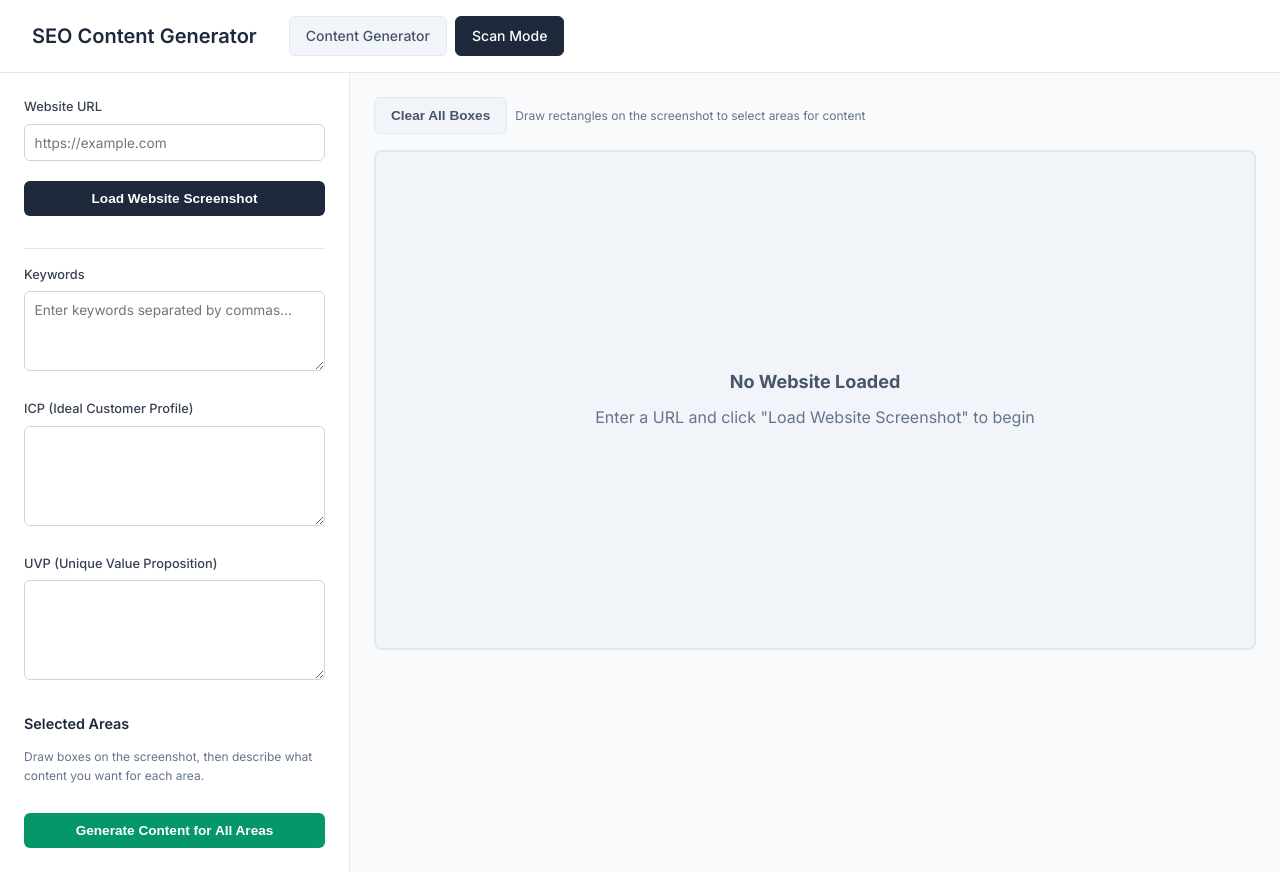
After one commit to iabhinavsr-eng/Webware-Content-Studio, a Flask app: page /scan in a window 1280 px wide. The commit adds this page. Run offline with Flask 3, Linux system fonts and the light colour scheme.

Commit message:
Add a scan mode for generating website content based on highlighted areas
Introduce a new "Scan Mode" feature with a dedicated route (`/scan`). This mode allows users to input a URL, and a new POST endpoint (`/scan/generate`) handles content generation for specified website areas using the OpenAI API. The `main.py` file is updated with these routes, and `index.html` now includes a link to the new scan mode page. A new `scan.html` template is created to provide the UI for this feature.

Replit-Commit-Author: Agent
Replit-Commit-Session-Id: 6dd030f3-a828-43db-aab4-a56b52d7eee7
Replit-Commit-Checkpoint-Type: intermediate_checkpoint
Replit-Commit-Event-Id: 79e5d347-be75-46e4-948b-6347500013b0
Replit-Commit-Screenshot-Url: https://storage.googleapis.com/screenshot-production-us-central1/f970e081-ed84-4fbd-bbf5-14f461b549f7/6dd030f3-a828-43db-aab4-a56b52d7eee7/3ITjGbd
Replit-Helium-Checkpoint-Created: true

```diff
--- a/main.py
+++ b/main.py
@@ -2,7 +2,7 @@ import json
 import logging
 import os
 
-from flask import Flask, render_template, request
+from flask import Flask, render_template, request, jsonify
 from openai import OpenAI
 
 logging.basicConfig(level=logging.DEBUG)
@@ -513,5 +513,74 @@ UVP:
     )
 
 
+@app.route("/scan", methods=["GET"])
+def scan():
+    return render_template("scan.html")
+
+
+@app.route("/scan/generate", methods=["POST"])
+def scan_generate():
+    try:
+        data = request.get_json()
+        icp = data.get("icp", "")
+        uvp = data.get("uvp", "")
+        keywords = data.get("keywords", "")
+        areas = data.get("areas", [])
+
+        if not areas:
+            return jsonify({"error": "No areas provided"})
+
+        keywords_section = ""
+        if keywords:
+            keywords_section = f"""
+Target Keywords (integrate naturally):
+{keywords}
+"""
+
+        system_prompt = f"""You are an expert SEO website copywriter. Generate content for specific areas of a website.
+
+RULES:
+- Use British English
+- Professional, direct tone
+- No hype language
+- Integrate keywords naturally
+- Output plain text only (no markdown, no formatting)
+
+ICP (Ideal Customer Profile):
+{icp}
+
+UVP (Unique Value Proposition):
+{uvp}
+{keywords_section}
+For each area, generate appropriate content based on the description provided. Keep content concise and focused on the specific element type (headline, paragraph, CTA, etc.).
+"""
+
+        results = []
+        for area in areas:
+            user_message = f"""Generate content for Area {area['areaNumber']}:
+
+Description: {area['description']}
+
+Provide ONLY the content text, no labels or explanations. Match the content type described (if it's a headline, write a headline; if it's a paragraph, write a paragraph, etc.)."""
+
+            try:
+                content = call_openai(system_prompt, user_message, "gpt-4.1-mini")
+                results.append({
+                    "id": area["id"],
+                    "content": content
+                })
+            except Exception as e:
+                results.append({
+                    "id": area["id"],
+                    "content": f"Error: {str(e)}"
+                })
+
+        return jsonify({"results": results})
+
+    except Exception as e:
+        logging.error(f"Scan generate error: {e}")
+        return jsonify({"error": str(e)})
+
+
 if __name__ == "__main__":
     app.run(host="0.0.0.0", port=5000, debug=True)
--- a/templates/index.html
+++ b/templates/index.html
@@ -137,7 +137,10 @@
 
     <div class="app-container">
         <div class="input-panel">
-            <h1>SEO Content Generator</h1>
+            <div style="display: flex; justify-content: space-between; align-items: center; margin-bottom: 1rem;">
+                <h1 style="margin-bottom: 0;">SEO Content Generator</h1>
+                <a href="/scan" style="font-size: 0.8rem; color: #3b82f6; text-decoration: none; font-weight: 500;">Scan Mode &rarr;</a>
+            </div>
 
             <form method="POST" action="/">
                 <div class="preset-buttons">
--- /dev/null
+++ b/templates/scan.html
@@ -0,0 +1,514 @@
+<!DOCTYPE html>
+<html lang="en">
+<head>
+    <meta charset="UTF-8">
+    <meta name="viewport" content="width=device-width, initial-scale=1.0">
+    <title>Scan Mode - SEO Content Generator</title>
+    <link rel="preconnect" href="https://fonts.googleapis.com">
+    <link rel="preconnect" href="https://fonts.gstatic.com" crossorigin>
+    <link href="https://fonts.googleapis.com/css2?family=Inter:wght@400;500;600;700&display=swap" rel="stylesheet">
+    <style>
+        * { margin: 0; padding: 0; box-sizing: border-box; }
+        body { font-family: 'Inter', -apple-system, BlinkMacSystemFont, sans-serif; background-color: #f8fafc; color: #1e293b; line-height: 1.6; }
+
+        .app-header {
+            background: white;
+            border-bottom: 1px solid #e2e8f0;
+            padding: 1rem 2rem;
+            display: flex;
+            align-items: center;
+            gap: 2rem;
+        }
+        .app-header h1 { font-size: 1.25rem; font-weight: 600; }
+        .nav-tabs { display: flex; gap: 0.5rem; }
+        .nav-tab {
+            padding: 0.5rem 1rem;
+            background: #f1f5f9;
+            border: 1px solid #e2e8f0;
+            border-radius: 0.375rem;
+            text-decoration: none;
+            color: #475569;
+            font-size: 0.875rem;
+            font-weight: 500;
+        }
+        .nav-tab:hover { background: #e2e8f0; }
+        .nav-tab.active { background: #1e293b; color: white; border-color: #1e293b; }
+
+        .main-container { display: grid; grid-template-columns: 350px 1fr; min-height: calc(100vh - 60px); }
+
+        .sidebar {
+            background: white;
+            border-right: 1px solid #e2e8f0;
+            padding: 1.5rem;
+            overflow-y: auto;
+        }
+
+        .form-group { margin-bottom: 1.25rem; }
+        label { display: block; font-weight: 500; font-size: 0.8rem; color: #374151; margin-bottom: 0.4rem; }
+        input, textarea {
+            width: 100%;
+            padding: 0.6rem;
+            font-size: 0.85rem;
+            font-family: inherit;
+            border: 1px solid #d1d5db;
+            border-radius: 0.375rem;
+        }
+        input:focus, textarea:focus { outline: none; border-color: #3b82f6; box-shadow: 0 0 0 2px rgba(59, 130, 246, 0.1); }
+        textarea { resize: vertical; min-height: 80px; }
+
+        .btn {
+            padding: 0.6rem 1rem;
+            font-size: 0.85rem;
+            font-weight: 600;
+            border: none;
+            border-radius: 0.375rem;
+            cursor: pointer;
+            transition: all 0.2s;
+        }
+        .btn-primary { background: #1e293b; color: white; }
+        .btn-primary:hover { background: #334155; }
+        .btn-secondary { background: #f1f5f9; color: #475569; border: 1px solid #e2e8f0; }
+        .btn-secondary:hover { background: #e2e8f0; }
+        .btn-success { background: #059669; color: white; }
+        .btn-success:hover { background: #047857; }
+        .btn-danger { background: #dc2626; color: white; }
+        .btn-danger:hover { background: #b91c1c; }
+
+        .canvas-container {
+            padding: 1.5rem;
+            display: flex;
+            flex-direction: column;
+            gap: 1rem;
+        }
+
+        .toolbar {
+            display: flex;
+            gap: 0.5rem;
+            align-items: center;
+            flex-wrap: wrap;
+        }
+
+        .screenshot-wrapper {
+            position: relative;
+            border: 2px solid #e2e8f0;
+            border-radius: 0.5rem;
+            overflow: hidden;
+            background: #f1f5f9;
+            min-height: 500px;
+        }
+
+        .screenshot-img {
+            display: block;
+            max-width: 100%;
+            height: auto;
+        }
+
+        .canvas-overlay {
+            position: absolute;
+            top: 0;
+            left: 0;
+            cursor: crosshair;
+        }
+
+        .empty-state {
+            display: flex;
+            flex-direction: column;
+            align-items: center;
+            justify-content: center;
+            height: 100%;
+            min-height: 400px;
+            color: #64748b;
+            text-align: center;
+        }
+        .empty-state h3 { font-size: 1.125rem; margin-bottom: 0.5rem; color: #475569; }
+
+        .boxes-list { margin-top: 1.5rem; }
+        .boxes-list h3 { font-size: 0.9rem; font-weight: 600; margin-bottom: 0.75rem; }
+
+        .box-item {
+            background: #f8fafc;
+            border: 1px solid #e2e8f0;
+            border-radius: 0.375rem;
+            padding: 0.75rem;
+            margin-bottom: 0.75rem;
+        }
+        .box-item-header {
+            display: flex;
+            justify-content: space-between;
+            align-items: center;
+            margin-bottom: 0.5rem;
+        }
+        .box-item-title { font-size: 0.8rem; font-weight: 600; color: #374151; }
+        .box-item-delete {
+            background: none;
+            border: none;
+            color: #dc2626;
+            cursor: pointer;
+            font-size: 0.75rem;
+        }
+        .box-item textarea { min-height: 60px; font-size: 0.8rem; }
+
+        .generated-content {
+            margin-top: 0.5rem;
+            padding: 0.75rem;
+            background: #f0fdf4;
+            border: 1px solid #bbf7d0;
+            border-radius: 0.375rem;
+            font-size: 0.8rem;
+            line-height: 1.6;
+        }
+        .generated-content-header {
+            font-weight: 600;
+            color: #166534;
+            margin-bottom: 0.25rem;
+            font-size: 0.75rem;
+        }
+
+        .loading {
+            opacity: 0.6;
+            pointer-events: none;
+        }
+
+        .status-bar {
+            font-size: 0.75rem;
+            color: #64748b;
+            padding: 0.5rem 0;
+        }
+
+        .box-colors {
+            --box-1: #3b82f6;
+            --box-2: #10b981;
+            --box-3: #f59e0b;
+            --box-4: #ef4444;
+            --box-5: #8b5cf6;
+            --box-6: #ec4899;
+        }
+    </style>
+</head>
+<body>
+    <div class="app-header">
+        <h1>SEO Content Generator</h1>
+        <div class="nav-tabs">
+            <a href="/" class="nav-tab">Content Generator</a>
+            <a href="/scan" class="nav-tab active">Scan Mode</a>
+        </div>
+    </div>
+
+    <div class="main-container">
+        <div class="sidebar">
+            <div class="form-group">
+                <label for="scan-url">Website URL</label>
+                <input type="text" id="scan-url" placeholder="https://example.com" value="{{ url or '' }}">
+            </div>
+            <button type="button" class="btn btn-primary" id="load-btn" style="width: 100%; margin-bottom: 1rem;">Load Website Screenshot</button>
+
+            <hr style="border: none; border-top: 1px solid #e2e8f0; margin: 1rem 0;">
+
+            <div class="form-group">
+                <label for="scan-keywords">Keywords</label>
+                <textarea id="scan-keywords" placeholder="Enter keywords separated by commas...">{{ keywords or '' }}</textarea>
+            </div>
+
+            <div class="form-group">
+                <label for="scan-icp">ICP (Ideal Customer Profile)</label>
+                <textarea id="scan-icp" style="min-height: 100px;">{{ icp or '' }}</textarea>
+            </div>
+
+            <div class="form-group">
+                <label for="scan-uvp">UVP (Unique Value Proposition)</label>
+                <textarea id="scan-uvp" style="min-height: 100px;">{{ uvp or '' }}</textarea>
+            </div>
+
+            <div class="boxes-list" id="boxes-list">
+                <h3>Selected Areas</h3>
+                <p style="font-size: 0.75rem; color: #64748b; margin-bottom: 0.75rem;">Draw boxes on the screenshot, then describe what content you want for each area.</p>
+                <div id="box-items"></div>
+            </div>
+
+            <button type="button" class="btn btn-success" id="generate-all-btn" style="width: 100%; margin-top: 1rem;" disabled>Generate Content for All Areas</button>
+        </div>
+
+        <div class="canvas-container">
+            <div class="toolbar">
+                <button type="button" class="btn btn-secondary" id="clear-boxes-btn">Clear All Boxes</button>
+                <span class="status-bar" id="status-bar">Draw rectangles on the screenshot to select areas for content</span>
+            </div>
+
+            <div class="screenshot-wrapper" id="screenshot-wrapper">
+                <div class="empty-state" id="empty-state">
+                    <h3>No Website Loaded</h3>
+                    <p>Enter a URL and click "Load Website Screenshot" to begin</p>
+                </div>
+                <img src="" alt="Website screenshot" class="screenshot-img" id="screenshot-img" style="display: none;">
+                <canvas id="canvas-overlay" class="canvas-overlay" style="display: none;"></canvas>
+            </div>
+        </div>
+    </div>
+
+    <script>
+        const BOX_COLORS = ['#3b82f6', '#10b981', '#f59e0b', '#ef4444', '#8b5cf6', '#ec4899'];
+        let boxes = [];
+        let isDrawing = false;
+        let startX, startY;
+        let canvas, ctx;
+        let screenshotLoaded = false;
+
+        document.addEventListener('DOMContentLoaded', function() {
+            canvas = document.getElementById('canvas-overlay');
+            ctx = canvas.getContext('2d');
+
+            document.getElementById('load-btn').addEventListener('click', loadScreenshot);
+            document.getElementById('clear-boxes-btn').addEventListener('click', clearAllBoxes);
+            document.getElementById('generate-all-btn').addEventListener('click', generateAllContent);
+
+            canvas.addEventListener('mousedown', startDrawing);
+            canvas.addEventListener('mousemove', draw);
+            canvas.addEventListener('mouseup', endDrawing);
+            canvas.addEventListener('mouseleave', endDrawing);
+        });
+
+        function loadScreenshot() {
+            let url = document.getElementById('scan-url').value.trim();
+            if (!url) {
+                alert('Please enter a URL');
+                return;
+            }
+
+            if (!url.startsWith('http://') && !url.startsWith('https://')) {
+                url = 'https://' + url;
+                document.getElementById('scan-url').value = url;
+            }
+
+            try {
+                new URL(url);
+            } catch (e) {
+                alert('Please enter a valid URL (e.g., https://example.com)');
+                return;
+            }
+
+            const loadBtn = document.getElementById('load-btn');
+            loadBtn.textContent = 'Loading...';
+            loadBtn.disabled = true;
+
+            const encodedUrl = encodeURIComponent(url);
+            const screenshotUrl = `https://image.thum.io/get/width/1200/crop/900/${url}`;
+            const img = document.getElementById('screenshot-img');
+
+            img.onload = function() {
+                document.getElementById('empty-state').style.display = 'none';
+                img.style.display = 'block';
+                canvas.style.display = 'block';
+
+                canvas.width = img.offsetWidth;
+                canvas.height = img.offsetHeight;
+
+                screenshotLoaded = true;
+                loadBtn.textContent = 'Load Website Screenshot';
+                loadBtn.disabled = false;
+
+                clearAllBoxes();
+                updateStatus('Screenshot loaded. Draw rectangles to select content areas.');
+            };
+
+            img.onerror = function() {
+                alert('Failed to load screenshot. Please check the URL and try again.');
+                loadBtn.textContent = 'Load Website Screenshot';
+                loadBtn.disabled = false;
+            };
+
+            img.src = screenshotUrl;
+        }
+
+        function startDrawing(e) {
+            if (!screenshotLoaded) return;
+            isDrawing = true;
+            const rect = canvas.getBoundingClientRect();
+            startX = e.clientX - rect.left;
+            startY = e.clientY - rect.top;
+        }
+
+        function draw(e) {
+            if (!isDrawing) return;
+            const rect = canvas.getBoundingClientRect();
+            const currentX = e.clientX - rect.left;
+            const currentY = e.clientY - rect.top;
+
+            redrawCanvas();
+
+            ctx.strokeStyle = BOX_COLORS[boxes.length % BOX_COLORS.length];
+            ctx.lineWidth = 2;
+            ctx.setLineDash([5, 5]);
+            ctx.strokeRect(startX, startY, currentX - startX, currentY - startY);
+            ctx.setLineDash([]);
+        }
+
+        function endDrawing(e) {
+            if (!isDrawing) return;
+            isDrawing = false;
+
+            const rect = canvas.getBoundingClientRect();
+            const endX = e.clientX - rect.left;
+            const endY = e.clientY - rect.top;
+
+            const width = Math.abs(endX - startX);
+            const height = Math.abs(endY - startY);
+
+            if (width < 20 || height < 20) {
+                redrawCanvas();
+                return;
+            }
+
+            const box = {
+                id: Date.now(),
+                x: Math.min(startX, endX),
+                y: Math.min(startY, endY),
+                width: width,
+                height: height,
+                color: BOX_COLORS[boxes.length % BOX_COLORS.length],
+                description: '',
+                generatedContent: ''
+            };
+
+            boxes.push(box);
+            redrawCanvas();
+            renderBoxList();
+            updateGenerateButton();
+            updateStatus(`Box ${boxes.length} added. Add a description in the sidebar.`);
+        }
+
+        function redrawCanvas() {
+            ctx.clearRect(0, 0, canvas.width, canvas.height);
+
+            boxes.forEach((box, index) => {
+                ctx.strokeStyle = box.color;
+                ctx.lineWidth = 3;
+                ctx.strokeRect(box.x, box.y, box.width, box.height);
+
+                ctx.fillStyle = box.color;
+                ctx.font = 'bold 14px Inter, sans-serif';
+                ctx.fillText(`${index + 1}`, box.x + 5, box.y + 18);
+
+                ctx.fillStyle = box.color + '20';
+                ctx.fillRect(box.x, box.y, box.width, box.height);
+            });
+        }
+
+        function renderBoxList() {
+            const container = document.getElementById('box-items');
+            container.innerHTML = boxes.map((box, index) => `
+                <div class="box-item" style="border-left: 4px solid ${box.color};">
+                    <div class="box-item-header">
+                        <span class="box-item-title">Area ${index + 1}</span>
+                        <button class="box-item-delete" onclick="deleteBox(${box.id})">Delete</button>
+                    </div>
+                    <textarea
+                        id="desc-${box.id}"
+                        placeholder="Describe what content should go here (e.g., 'Hero headline about our legal services', 'CTA button text', 'About section paragraph')..."
+                        onchange="updateBoxDescription(${box.id}, this.value)"
+                    >${box.description}</textarea>
+                    ${box.generatedContent ? `
+                        <div class="generated-content">
+                            <div class="generated-content-header">Generated Content:</div>
+                            ${box.generatedContent}
+                        </div>
+                    ` : ''}
+                </div>
+            `).join('');
+        }
+
+        function updateBoxDescription(id, description) {
+            const box = boxes.find(b => b.id === id);
+            if (box) {
+                box.description = description;
+            }
+            updateGenerateButton();
+        }
+
+        function deleteBox(id) {
+            boxes = boxes.filter(b => b.id !== id);
+            redrawCanvas();
+            renderBoxList();
+            updateGenerateButton();
+        }
+
+        function clearAllBoxes() {
+            boxes = [];
+            if (ctx) {
+                ctx.clearRect(0, 0, canvas.width, canvas.height);
+            }
+            renderBoxList();
+            updateGenerateButton();
+            updateStatus('All boxes cleared.');
+        }
+
+        function updateGenerateButton() {
+            const btn = document.getElementById('generate-all-btn');
+            const hasDescriptions = boxes.some(b => b.description.trim());
+            btn.disabled = boxes.length === 0 || !hasDescriptions;
+        }
+
+        function updateStatus(message) {
+            document.getElementById('status-bar').textContent = message;
+        }
+
+        async function generateAllContent() {
+            const icp = document.getElementById('scan-icp').value.trim();
+            const uvp = document.getElementById('scan-uvp').value.trim();
+            const keywords = document.getElementById('scan-keywords').value.trim();
+
+            if (!icp || !uvp) {
+                alert('Please fill in both ICP and UVP fields');
+                return;
+            }
+
+            const boxesWithDesc = boxes.filter(b => b.description.trim());
+            if (boxesWithDesc.length === 0) {
+                alert('Please add descriptions to at least one box');
+                return;
+            }
+
+            const generateBtn = document.getElementById('generate-all-btn');
+            generateBtn.textContent = 'Generating...';
+            generateBtn.disabled = true;
+            updateStatus('Generating content for all areas...');
+
+            try {
+                const response = await fetch('/scan/generate', {
+                    method: 'POST',
+                    headers: { 'Content-Type': 'application/json' },
+                    body: JSON.stringify({
+                        icp: icp,
+                        uvp: uvp,
+                        keywords: keywords,
+                        areas: boxesWithDesc.map((box, index) => ({
+                            id: box.id,
+                            areaNumber: index + 1,
+                            description: box.description
+                        }))
+                    })
+                });
+
+                const data = await response.json();
+
+                if (data.error) {
+                    alert('Error: ' + data.error);
+                } else {
+                    data.results.forEach(result => {
+                        const box = boxes.find(b => b.id === result.id);
+                        if (box) {
+                            box.generatedContent = result.content;
+                        }
+                    });
+                    renderBoxList();
+                    updateStatus('Content generated for all areas!');
+                }
+            } catch (err) {
+                alert('Error generating content: ' + err.message);
+            } finally {
+                generateBtn.textContent = 'Generate Content for All Areas';
+                generateBtn.disabled = false;
+            }
+        }
+    </script>
+</body>
+</html>
```
